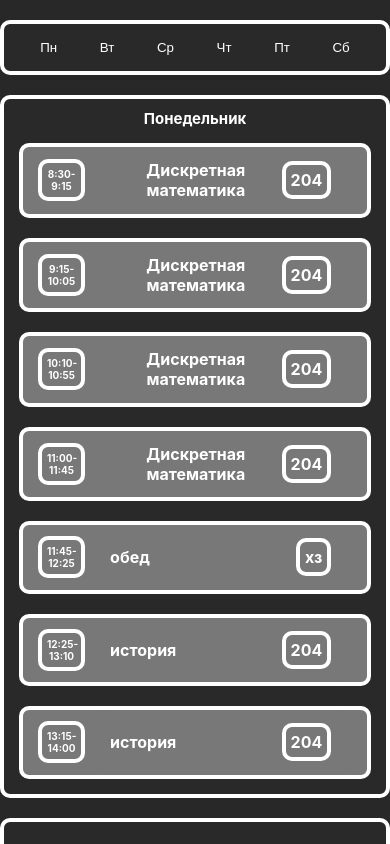
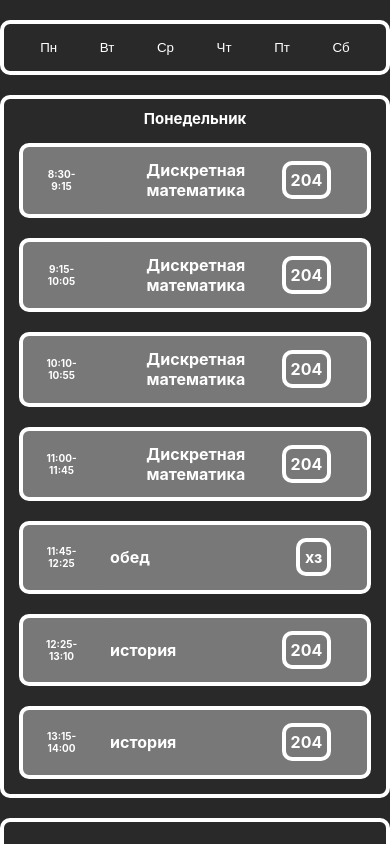
Before and after one commit to lotos841/lessons_table, a React (Create React App) app: page / in a window 390 px wide. Shown: the top 844 px of the page. Built offline with nearby package versions, Linux system fonts and the light colour scheme.

Commit message:
ViewSettings layout

```diff
--- a/src/components/Lesson_block/Lesson_block.module.css
+++ b/src/components/Lesson_block/Lesson_block.module.css
@@ -22,8 +22,6 @@
 }
 
 .lesson_time {
-    border: 4px solid var(--border-color);
-    border-radius: 10px;
     padding: 5px;
     font-size: 12px;
 }
@@ -55,7 +53,6 @@
 }
 
 .lesson_time_split{
-    border: 4px solid var(--border-color);
     border-radius: 10px;
     font-size: 16px;
 
@@ -102,12 +99,10 @@
     }
     .lesson_time {
         padding: 5px;
-        border-radius: 10px;
         font-size: 10px;
     }
 
     .lesson_time_split{
-        border-radius: 10px;
         font-size: 12px;
         padding: 5px;
     }
@@ -119,18 +114,15 @@
     }
 
     .lesson_office {
-        border-radius: 10px;
         font-size: 10px;
         padding: 5px;
     }
     .lesson_time {
         padding: 5px;
-        border-radius: 10px;
         font-size: 10px;
     }
 
     .lesson_time_split{
-        border-radius: 10px;
         font-size: 10px;
         padding: 5px;
     }
@@ -143,18 +135,15 @@
 
     .lesson_time_split {
         padding: 5px;
-        border-radius: 10px;
         font-size: 10px;
     }
 
     .lesson_time {
         padding: 5px;
-        border-radius: 10px;
         font-size: 10px;
     }
 
     .lesson_office {
-        border-radius: 10px;
         font-size: 12px;
         padding: 5px;
     }
```
